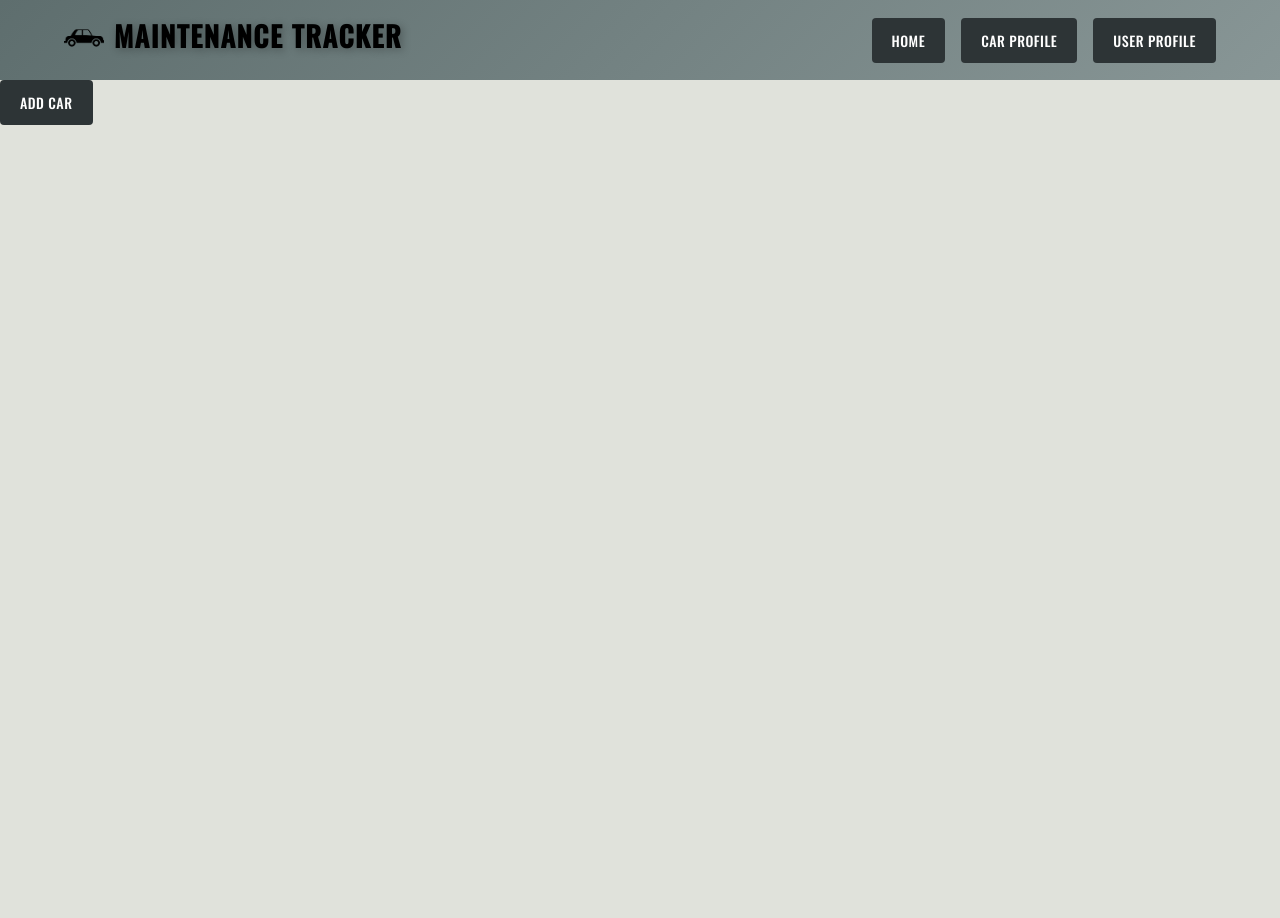
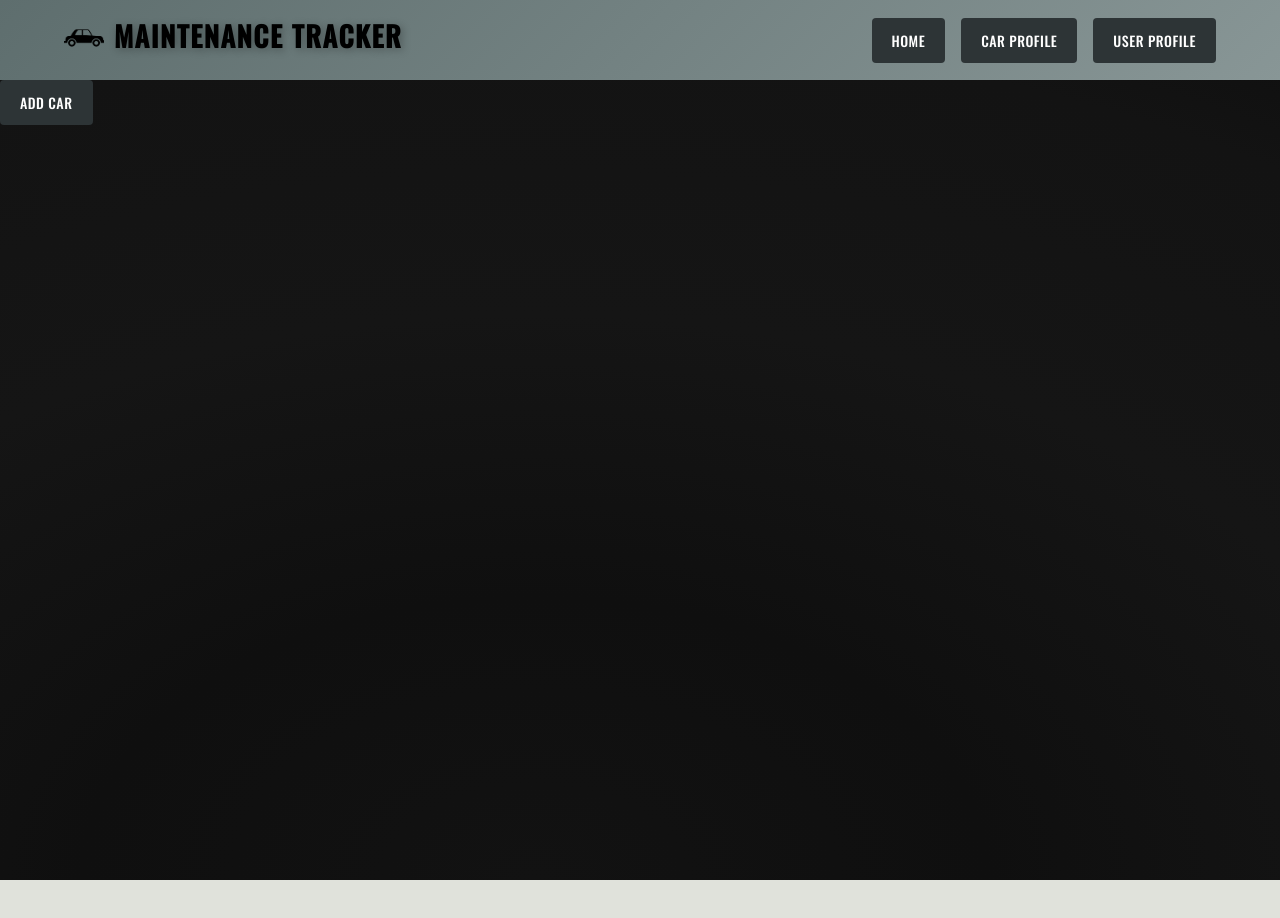
Before and after one commit to grigdon/Maintenance-Man, a React (Vite) app in the folder client/: page /#/ in a window 1280 px wide. Shown: the top 918 px of the page. After the commit the page ends 880 px from the top, so only its background shows below. Built offline with nearby package versions, Linux system fonts and the light colour scheme.

Commit message:
closed issue #29 -- created dark gradient background

```diff
--- a/client/src/index.css
+++ b/client/src/index.css
@@ -5,8 +5,30 @@
     font-family: sans-serif;
 }
 
-.index-container{
+.index-container {
     width: 100vw;
-    min-height: 100vw;
-    background-color: #E0E2DB;
-}
+    min-height: 100vh;
+    background: radial-gradient(ellipse at center,
+      #121212 0%, #0f0f0f 25%, #151515 50%, #131313 75%, #0a0a0a 100%);
+    background-size: 200% 200%;
+    animation: gradientFlow 40s ease-in-out infinite;
+    will-change: background-position;
+  }
+
+  @keyframes gradientFlow {
+    0% {
+      background-position: 0% 0%;
+    }
+    25% {
+      background-position: 100% 0%;
+    }
+    50% {
+      background-position: 100% 100%;
+    }
+    75% {
+      background-position: 0% 100%;
+    }
+    100% {
+      background-position: 0% 0%;
+    }
+  }
```
